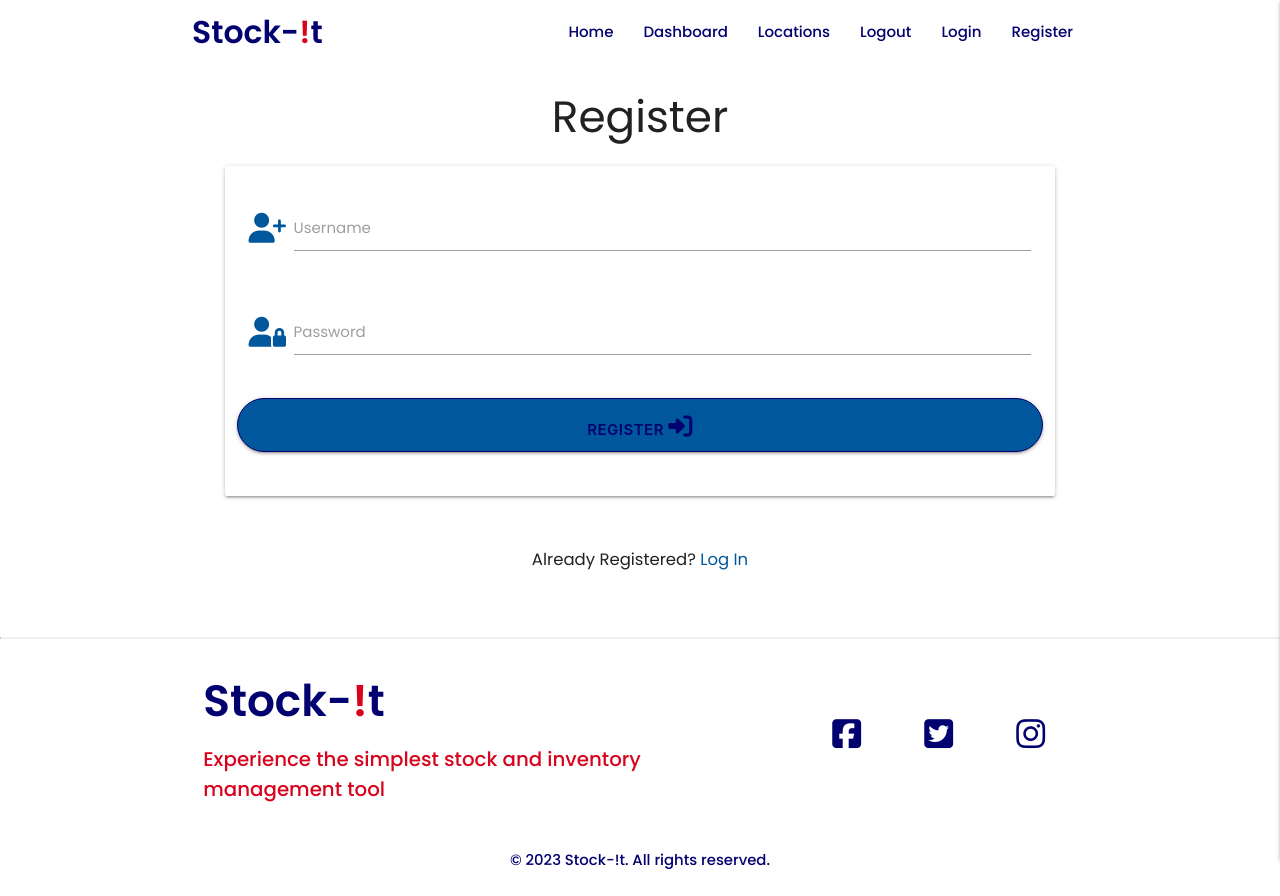
After one commit to DaveWhiteh/SI-Test, a Flask app: page /register in a window 1280 px wide. The commit adds this page. Run offline with Flask 3, Linux system fonts and the light colour scheme; some libraries are stand-ins or nearby versions.

Commit message:
Add register template

```diff
--- a/app.py
+++ b/app.py
@@ -3,6 +3,7 @@ from flask import (
     Flask, flash, render_template, redirect, request, session, url_for)
 from flask_pymongo import PyMongo
 from bson.objectid import ObjectId
+from werkzeug.security import generate_password_hash, check_password_hash
 if os.path.exists("env.py"):
     import env
 
@@ -28,6 +29,11 @@ def get_items():
     return render_template("items.html", items=items)
 
 
+@app.route("/register", methods=["GET", "POST"])
+def register():
+    return render_template("register.html")
+
+
 if __name__ == "__main__":
     app.run(host=os.environ.get("IP"),
             port=int(os.environ.get("PORT")),
--- a/static/css/style.css
+++ b/static/css/style.css
@@ -191,6 +191,7 @@ ul.sidenav li a:hover {
 
 .banner-content-image {
     text-align: center;
+    margin-top: 3rem;
 }
 
 ul {
@@ -360,6 +361,11 @@ hr {
         line-height: 3rem;
     }
 
+    .banner-content-image {
+        text-align: right;
+        margin-top: 0;
+    }
+
 }
 
 /* Tablet / Desktop Devices - Portrait and Landscape */
@@ -426,4 +432,9 @@ hr {
         line-height: 3rem;
     }
 
+    .banner-content-image {
+        text-align: right;
+        margin-top: 0;
+    }
+
 }
--- a/templates/base.html
+++ b/templates/base.html
@@ -51,7 +51,7 @@
                         <li><a href="#">Locations</a></li>
                         <li><a href="#">Logout</a></li>
                         <li><a href="#">Login</a></li>
-                        <li><a href="#">Register</a></li>
+                        <li><a href="{{ url_for('register') }}">Register</a></li>
                     </ul>
                 </div>
             </div>
@@ -67,7 +67,7 @@
             <li><a href="#">Locations</a></li>
             <li><a href="#">Logout</a></li>
             <li><a href="#">Login</a></li>
-            <li><a href="#">Register</a></li>
+            <li><a href="{{ url_for('register') }}">Register</a></li>
         </ul>
     </header>
 
--- a/templates/home.html
+++ b/templates/home.html
@@ -95,6 +95,4 @@
         </div>
     </section>
 
-
-
 {% endblock %}
--- /dev/null
+++ b/templates/register.html
@@ -0,0 +1,50 @@
+{% extends "base.html" %}
+{% block content %}
+
+    <div>
+        <h3 class="center-align">Register</h3>
+    </div>
+
+
+
+    <div class="row">
+        <form class="col s12 m8 offset-m2" method="POST" action="{{ url_for('register') }}">
+            <div class="card-panel">
+                <!-- username -->
+                <div class="row">
+                    <div class="input-field col s12">
+                        <i class="fas fa-user-plus prefix light-blue-text text-darken-4"></i>
+                        <input id="username" name="username" type="text" minlength="5" maxlength="15"
+                            pattern="^[a-zA-Z0-9]{5,15}$" class="validate" required>
+                        <label for="username">Username</label>
+                    </div>
+                </div>
+                <!-- password -->
+                <div class="row">
+                    <div class="input-field col s12">
+                        <i class="fas fa-user-lock prefix light-blue-text text-darken-4"></i>
+                        <input id="password" name="password" type="password" minlength="5" maxlength="15"
+                            pattern="^[a-zA-Z0-9]{5,15}$" class="validate" required>
+                        <label for="password">Password</label>
+                    </div>
+                </div>
+                <!-- register -->
+                <div class="row">
+                    <button type="submit" class="col s12 btn-large light-blue darken-4 text-shadow">
+                        Register <i class="fas fa-sign-in-alt"></i>
+                    </button>
+                </div>
+            </div>
+        </form>
+    </div>
+
+    <div class="row">
+        <div class="col s12">
+            <p class="center-align">
+                Already Registered?
+                <a href="" class="light-blue-text text-darken-4">Log In</a>
+            </p>
+        </div>
+    </div>
+
+{% endblock %}
```
